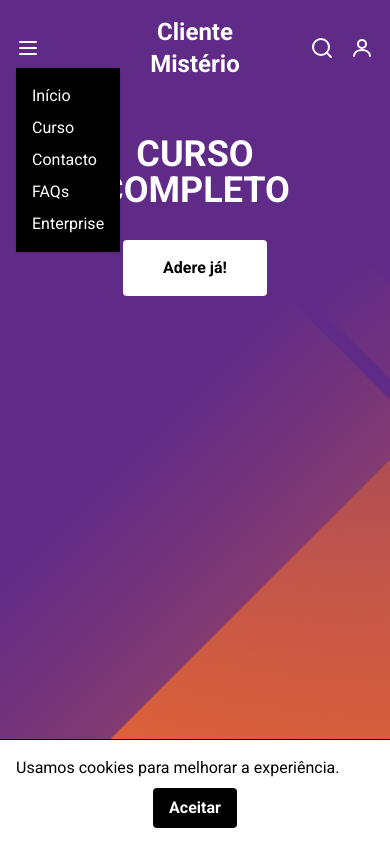
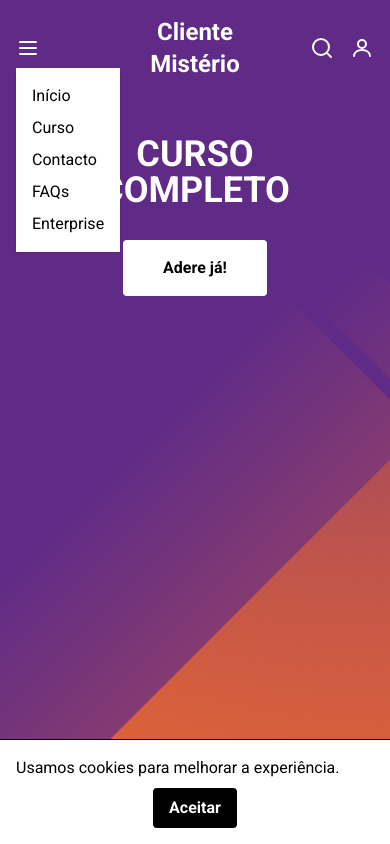
Before and after one commit to msantos51/clientemisterio, a Next.js app in the folder frontend/: page / in a window 390 px wide. Both pictures are taken after a click on the heading 75 px from the left and 48 px from the top of the page. Built offline with nearby package versions, Linux system fonts and the light colour scheme.

Commit message:
style: set hamburger menu background to white

```diff
--- a/frontend/components/Header.tsx
+++ b/frontend/components/Header.tsx
@@ -84,8 +84,8 @@ export function Header() {
               />
             </svg>
           </summary>
-          {/* Lista de ligações exibida ao abrir o menu */}
-          <nav className="absolute left-0 mt-2 flex flex-col space-y-2 bg-black p-4 shadow">
+          {/* Lista de ligações exibida ao abrir o menu com fundo branco e texto preto */}
+          <nav className="absolute left-0 mt-2 flex flex-col space-y-2 bg-white p-4 text-black shadow">
             {mainLinks.map((link) => (
               <Link key={link.href} href={link.href} className="hover:underline">
                 {link.label}
```
